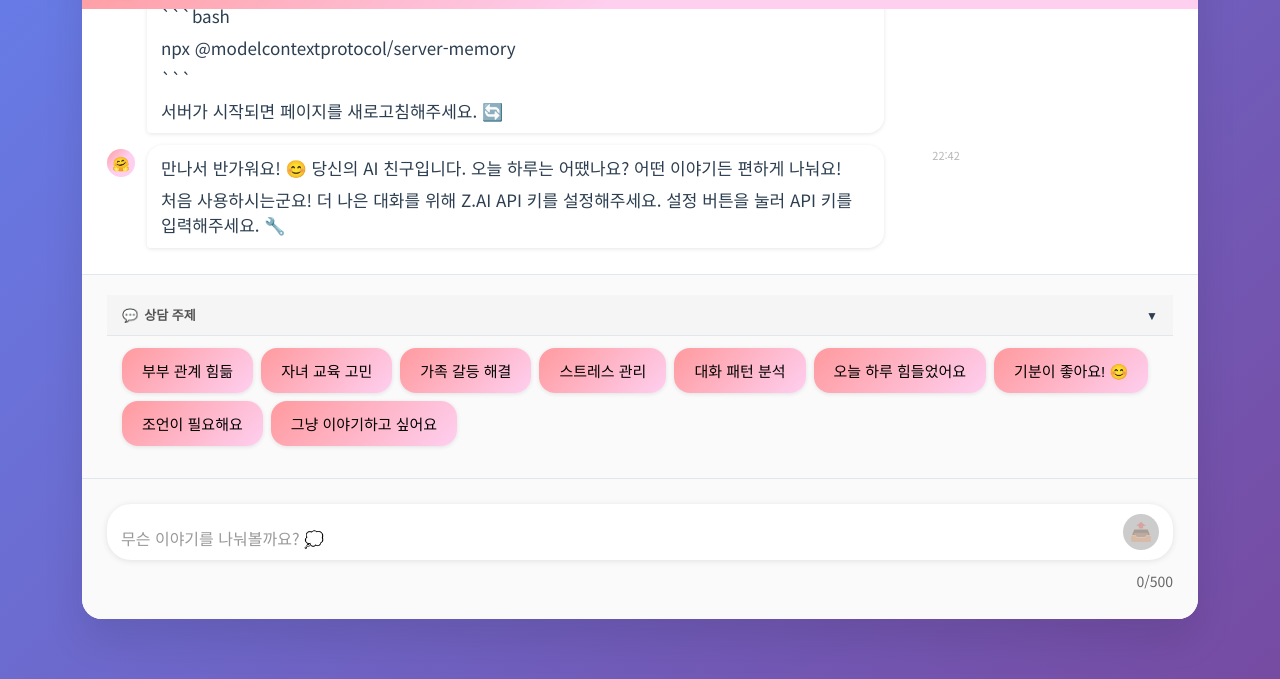
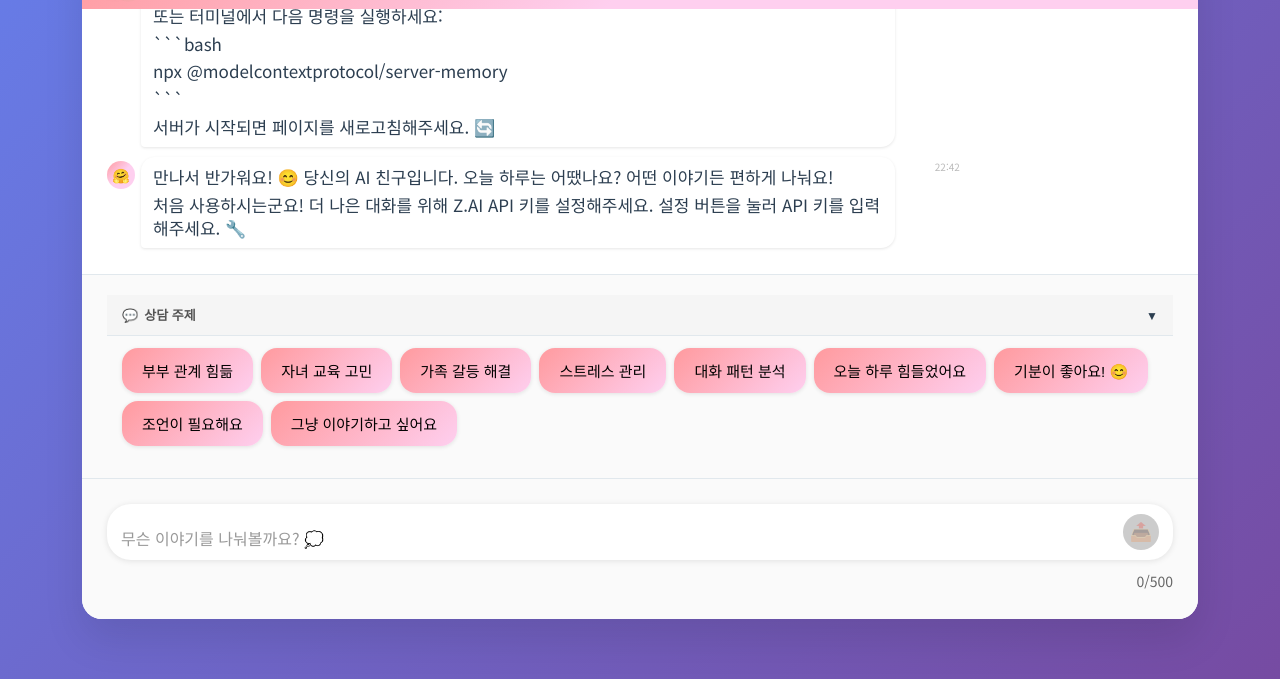
Before and after one commit to jmpark333/ai-companion, a website: page index.html in a window 1280 px wide. Shown: the part 121-800 px from the top of the page. Drawn offline with Linux system fonts and the light colour scheme; no server answers.

Commit message:
UI 개선: AI 메시지 말풍선 가로폭 95%로 최대 확대
- AI 메시지: 90% -> 95% 폭 확대
- 사용자 메시지: 85% -> 90% 폭 확대
- 아바타와 메시지 간격 축소 (12px -> 6px)
- 메시지 패딩 최적화로 공간 효율성 향상
- 채팅 영역 패딩 축소로 화면 활용도 증가
- 타임스탬프 레이아웃 개선

```diff
--- a/style.css
+++ b/style.css
@@ -157,10 +157,10 @@ body {
 .chat-messages {
     flex: 1;
     overflow-y: auto;
-    padding: 15px 12px;
+    padding: 10px 8px;
     display: flex;
     flex-direction: column;
-    gap: 12px;
+    gap: 10px;
 }
 
 .chat-messages::-webkit-scrollbar {
@@ -184,9 +184,8 @@ body {
 /* 메시지 스타일 */
 .message {
     display: flex;
-    gap: 12px;
-    max-width: 85%;
-    animation: slideIn 0.3s ease;
+    gap: 6px;
+    animation: messageSlideIn 0.3s ease;
 }
 
 @keyframes slideIn {
@@ -202,13 +201,13 @@ body {
 
 .ai-message {
     align-self: flex-start;
-    max-width: 90%;
+    max-width: 95%;
 }
 
 .user-message {
     align-self: flex-end;
     flex-direction: row-reverse;
-    max-width: 85%;
+    max-width: 90%;
 }
 
 .message-avatar {
@@ -230,9 +229,9 @@ body {
 
 .message-content {
     background: var(--message-bg);
-    padding: 10px 14px;
-    border-radius: 16px;
-    box-shadow: 0 1px 4px var(--shadow-color);
+    padding: 8px 12px;
+    border-radius: 14px;
+    box-shadow: 0 1px 3px var(--shadow-color);
     position: relative;
     flex: 1;
     max-width: 100%;
@@ -250,8 +249,8 @@ body {
 }
 
 .message-content p {
-    margin-bottom: 6px;
-    line-height: 1.5;
+    margin-bottom: 4px;
+    line-height: 1.4;
 }
 
 .message-content p:last-child {
@@ -259,20 +258,20 @@ body {
 }
 
 .message-time {
-    font-size: 11px;
-    color: #999;
-    opacity: 0.7;
+    font-size: 10px;
+    color: #aaa;
+    opacity: 0.8;
     margin-top: 2px;
-    padding-left: 36px;
+    padding-left: 0;
+    align-self: flex-start;
 }
 
 .ai-message .message-time {
-    padding-left: 36px;
+    margin-left: 34px;
 }
 
 .user-message .message-time {
-    padding-right: 36px;
-    padding-left: 0;
+    margin-right: 34px;
     text-align: right;
 }
 
```
